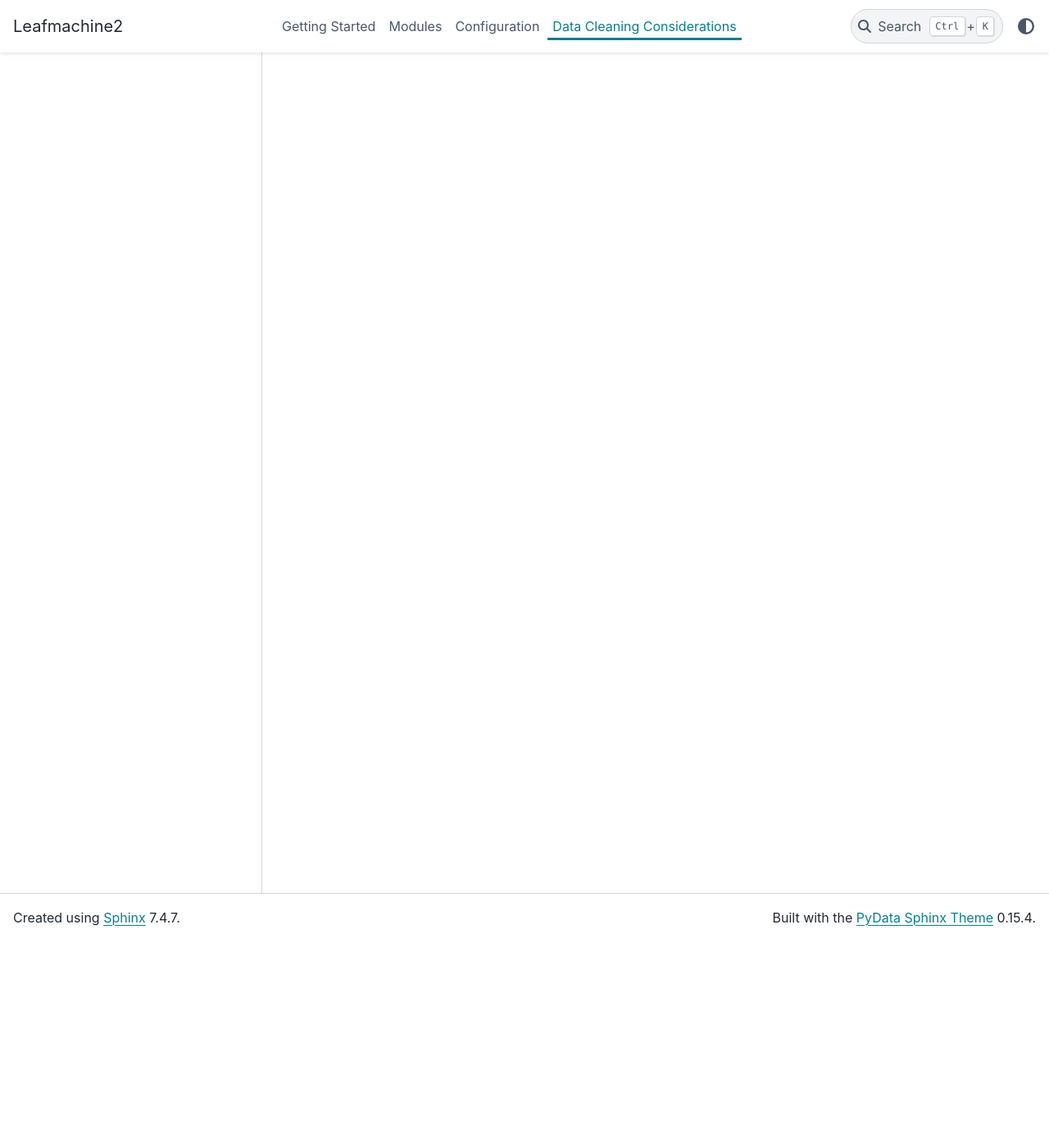
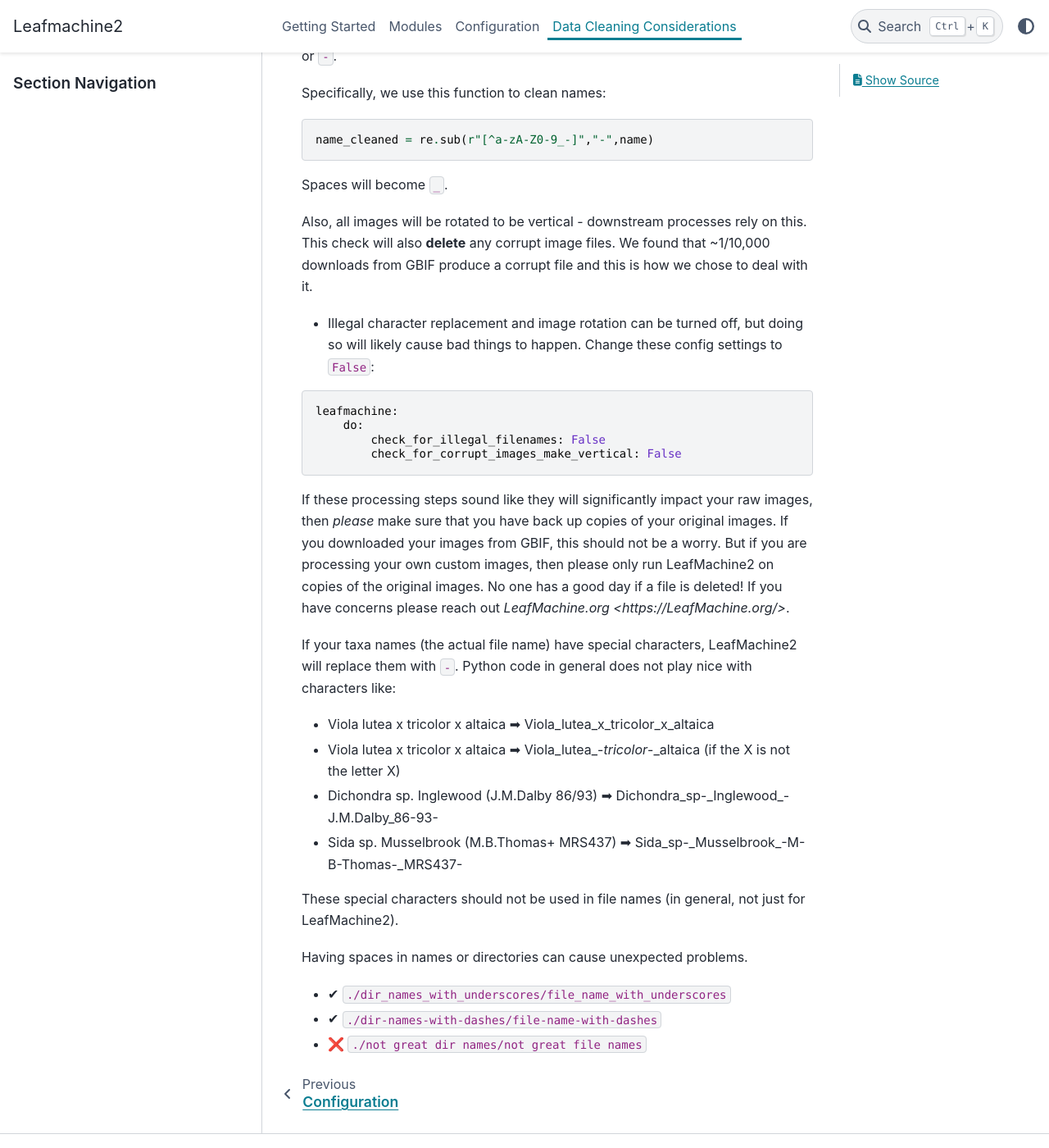
Before and after one commit to Gene-Weaver/docs-LM2, a Sphinx documentation site: the page built from source/data_cleaning/index.rst, in a window 1280 px wide and 1400 px high, scrolled down 252 px. Shown: the whole window at 82% size. Built offline with Sphinx 7.4.7 and the PyData theme 0.15.4, drawn with Linux system fonts in a browser that asks for light colours; some of the changed text lies outside the part shown.

Commit message:
added data cleaning page

```diff
--- a/source/data_cleaning/index.rst
+++ b/source/data_cleaning/index.rst
@@ -1,5 +1,46 @@
+.. _data_cleaning:
+
 ==============================
 Data Cleaning Considerations
 ==============================
 
-Filler
+
+LeafMachine **WILL** automatically edit illegal characters out of file names and replace them with ``_`` or ``-``.
+
+Illegal characters in file names include anything that is not a letter or number or ``_`` or ``-``.
+
+Specifically, we use this function to clean names:
+
+.. code-block:: python
+
+    name_cleaned = re.sub(r"[^a-zA-Z0-9_-]","-",name)
+
+Spaces will become ``_``.
+
+Also, all images will be rotated to be vertical - downstream processes rely on this. This check will also **delete** any corrupt image files. We found that ~1/10,000 downloads from GBIF produce a corrupt file and this is how we chose to deal with it.
+
+* Illegal character replacement and image rotation can be turned off, but doing so will likely cause bad things to happen. Change these config settings to ``False``:
+
+.. code-block:: python
+
+    leafmachine:
+        do:
+            check_for_illegal_filenames: False
+            check_for_corrupt_images_make_vertical: False
+
+If these processing steps sound like they will significantly impact your raw images, then *please* make sure that you have back up copies of your original images. If you downloaded your images from GBIF, this should not be a worry. But if you are processing your own custom images, then please only run LeafMachine2 on copies of the original images. No one has a good day if a file is deleted! If you have concerns please reach out `LeafMachine.org <https://LeafMachine.org/>`.
+
+If your taxa names (the actual file name) have special characters, LeafMachine2 will replace them with ``-``. Python code in general does not play nice with characters like:
+
+* Viola lutea x tricolor x altaica  ➡  Viola_lutea_x_tricolor_x_altaica
+* Viola lutea x tricolor x altaica  ➡  Viola_lutea\_-`tricolor`-_altaica  (if the X is not the letter X)
+* Dichondra sp. Inglewood (J.M.Dalby 86/93)  ➡  Dichondra_sp-_Inglewood_-J.M.Dalby_86-93-
+* Sida sp. Musselbrook (M.B.Thomas+ MRS437)  ➡ Sida_sp-_Musselbrook_-M-B-Thomas-_MRS437-
+
+These special characters should not be used in file names (in general, not just for LeafMachine2).
+
+Having spaces in names or directories can cause unexpected problems.
+
+* ✔ ``./dir_names_with_underscores/file_name_with_underscores``
+* ✔ ``./dir-names-with-dashes/file-name-with-dashes``
+* ❌ ``./not great dir names/not great file names``
--- a/source/index.rst
+++ b/source/index.rst
@@ -66,7 +66,7 @@
 
       +++
 
-      .. button-ref:: getting_started
+      .. button-ref:: data_cleaning
          :ref-type: ref
          :click-parent:
          :color: secondary
```
